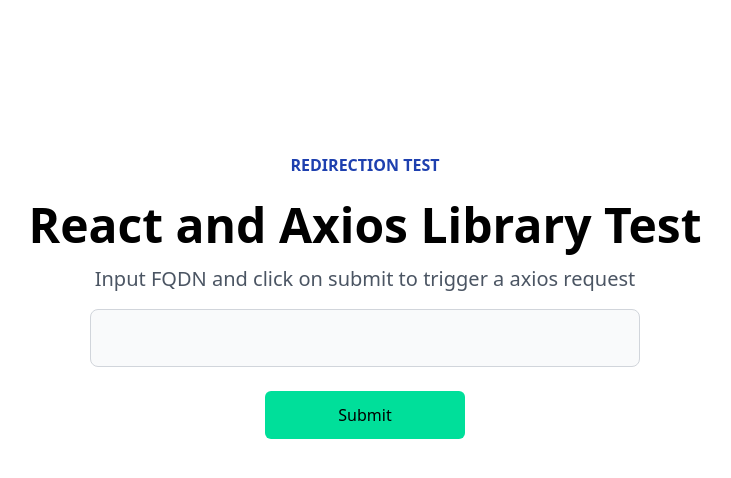
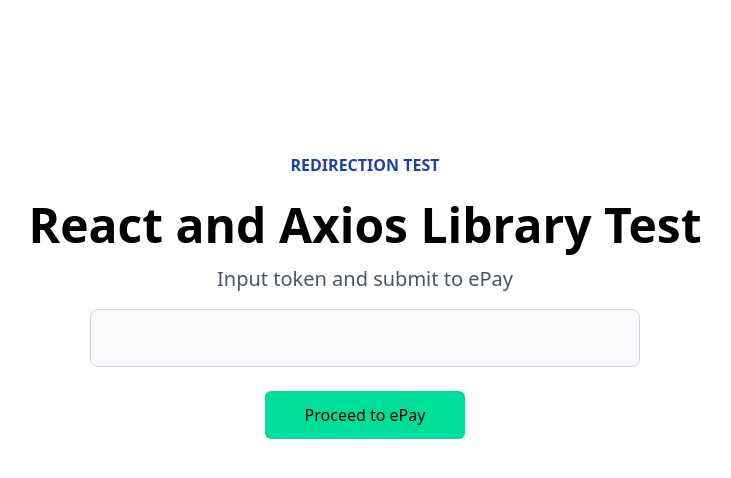
Before and after one commit to gangyi89/sample-app, a React (Create React App) app: page / in a window 1280 px wide. Shown: the top 478 px of the page, without its empty margins (275-1006 px from the left). Built offline with nearby package versions, Linux system fonts and the light colour scheme.

Commit message:
update code to trigger post request

```diff
--- a/src/components/Main.js
+++ b/src/components/Main.js
@@ -1,38 +1,21 @@
 import React from "react";
 import axios from "axios";
 
-import { useState } from "react";
+import { useState, useEffect } from "react";
 
 const Main = () => {
   const [fqdn, setFqdn] = useState("");
   const [error, setError] = useState("");
+  const [token, setToken] = useState("");
+
 
   console.log("fqdn: ", fqdn);
 
   const handleChange = (event) => {
-    setFqdn(event.target.value);
+    setToken(event.target.value);
   };
 
-  const postFqdn = () => {
-    const config = {
-      headers: {
-        "Content-Type": "application/x-www-form-urlencoded",
-        // "Access-Control-Allow-Origin": "*",
-      },
-    };
-    const data = "token=4370dcbc-940f-6961-43a9-7129dbea0018";
-    axios
-      .post(fqdn, data, config)
-      .then((respond) => {
-        //do-something
-        console.log("respond", respond);
-      })
-      .catch((error) => {
-        console.log(error);
-        console.log("error", error.message);
-        setError(error.message);
-      });
-  };
+
   return (
     <div className="text-black">
       <div className="max-w-[800p] mt-[-96px] w-full h-screen mx-auto text-center flex flex-col justify-center">
@@ -46,23 +29,21 @@
           </p>
         </div>
         <p className="md:text-xl text-xl text-gray-600">
-          Input FQDN and click on submit to trigger a axios request
+          Input token and submit to ePay
         </p>
         <div>
           <input
             type="text"
             id="large-input"
             onChange={handleChange}
-            value={fqdn}
+            value={token}
             className="w-[550px] p-4 mt-4 text-gray-900 border border-gray-300 rounded-lg bg-gray-50 sm:text-md focus:ring-blue-500 focus:border-blue-500 dark:bg-gray-700 dark:border-gray-600 dark:placeholder-gray-400 dark:text-white dark:focus:ring-blue-500 dark:focus:border-blue-500"
           />
         </div>
-        <button
-          onClick={postFqdn}
-          className="bg-[#00df9a] w-[200px] rounded-md font-medium my-6 mx-auto py-3 text-black"
-        >
-          Submit
-        </button>
+        <form method="post" action="https://esepaydemo-neit5c7efq-an.a.run.app/select">
+          <input type="hidden" value={token} name="token" id="token" />
+          <button className="bg-[#00df9a] w-[200px] rounded-md font-medium my-6 mx-auto py-3 text-black">Proceed to ePay</button>
+        </form>
         <p className="text-rose-700">{error}</p>
       </div>
     </div>
```
Also changed, not shown: 1 other file (tests, documents, lock files or other folders).
